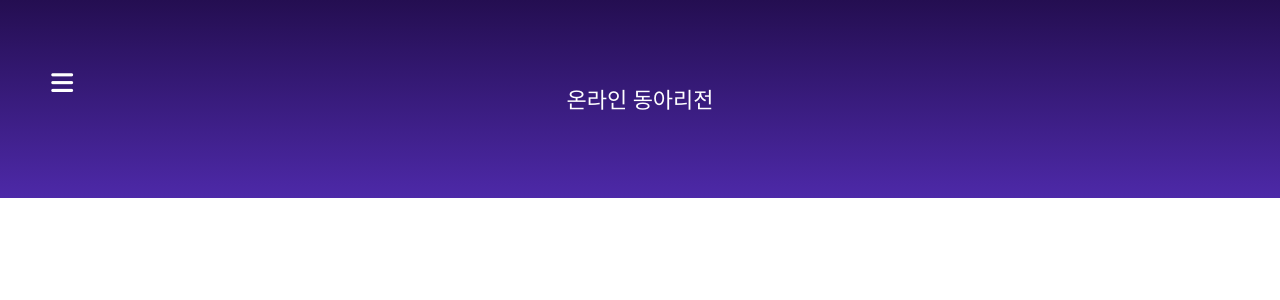
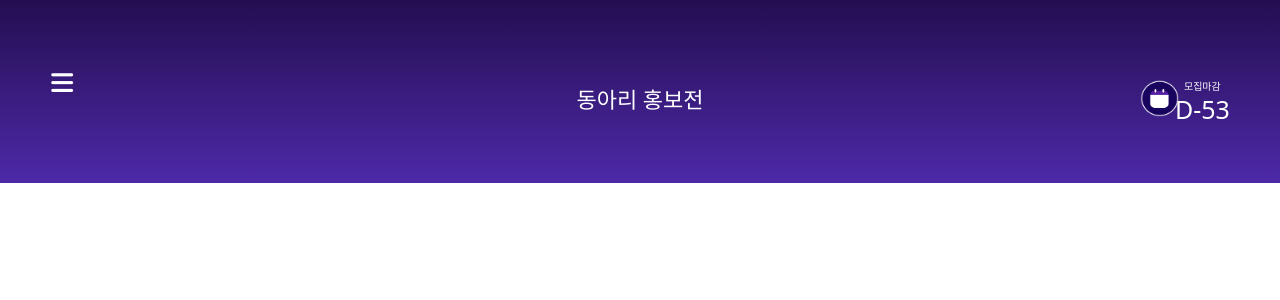
Before and after one commit to SYULION9TH/2021-syu-club, a Django app: template onlineclub/base/templates/side.html in a window 1280 px wide. Shown: the top 300 px of the page. Run offline with Django 3.2, Linux system fonts and the light colour scheme; the template is opened without the code that fills it, so the values that code supplies are empty; some libraries are stand-ins or nearby versions; some web fonts are replaced.

Commit message:
sidebar d-day update

```diff
--- a/onlineclub/base/templates/side.html
+++ b/onlineclub/base/templates/side.html
@@ -21,40 +21,84 @@
       <div class="sidebar_header">
         <h1>동아리 홍보전</h1>
         <div class="hide_Btn"><i class="fas fa-angle-double-left" id="CloseBtn"></i></div><br>
-        <div class="admin_icon"><i class="fas fa-user-circle"></i></div>
+        <img class="admin_login" src="admin_login.png">
         <h4><a href="#">관리자로 로그인하기</a></h4>
       </div>
         <div class="sidenav">
-          <button class="dropdown-btn">문화분과
+          <button class="dropdown-btn">문화 체육 분과
             <i class="fa fa-caret-down"></i>
           </button>
           <div class="dropdown-container">
+            <button class="dropdown-all">문화 체육 분과 모아보기
+              <i class="fas fa-arrow-right"></i>
+            </button>
             <a href="#">화소</a>
             <a href="#">클래시아</a>
             <a href="#">일루젼</a>
           </div>
-          <button class="dropdown-btn">학술분과
+          <button class="dropdown-btn">학술 분과
             <i class="fa fa-caret-down"></i>
           </button>
           <div class="dropdown-container">
+            <button class="dropdown-all">학술 분과 모아보기
+              <i class="fas fa-arrow-right"></i>
+            </button>
+            <a href="#">...</a>
+            <a href="#">...</a>
+            <a href="#">dfdf</a>
+            <a href="#">werwe</a>
+            <a href="#">gsdf</a>
+            <a href="#">asdf</a>
+            <a href="#">gggw</a>
+            <a href="#">dfsf</a>
+            <a href="#">agsd</a>
+            <a href="#">gggg</a>
+            <a href="#">sdfs</a>
+            <a href="#">tttt</a>
+            <a href="#">erer</a>
+            <a href="#">werw</a>
+            <a href="#">dgdg</a>
+            <a href="#">sdfs</a>
+            <a href="#">gggg</a>
+            <a href="#">ssss</a>
+            <a href="#">ffff</a>
+            <a href="#">aaaa</a>
+            <a href="#">aaaa</a>
+            <a href="#">ssss</a>
+            <a href="#">uuuu</a>
+            <a href="#">kkkk</a>
+            <a href="#">gggg</a>
+            <a href="#">dfdf</a>
+          </div>
+          <button class="dropdown-btn">종교 봉사 분과
+            <i class="fa fa-caret-down"></i>
+          </button>
+          <div class="dropdown-container">
+            <button class="dropdown-all">종교 봉사 분과 모아보기
+              <i class="fas fa-arrow-right"></i>
+            </button>
             <a href="#">...</a>
             <a href="#">...</a>
             <a href="#">...</a>
           </div>
-          <button class="dropdown-btn">봉사분과
+          <button class="dropdown-btn">기타
             <i class="fa fa-caret-down"></i>
           </button>
           <div class="dropdown-container">
-            <a href="#">...</a>
-            <a href="#">...</a>
-            <a href="#">...</a>
+            <a href="#">방송국</a>
           </div>
         </div>
+        <div class="sidebar_footer"><span>© 삼육대학교 38대 벼리 동아리연합회 | 멋쟁이 사자처럼 at 삼육대학교 9기<br>
+          서울 특별시 노원구 화랑로 815 삼육대학교 학생회관<br>
+          개발진 | 김지연 박미란 박세연 박현서 성예지 이민주 이보람<br>
+          이지수 윤예빈 정하늘 주미진 최정은 함승우 황한슬
+        </span></div>
     </div>
 
   <section>
     <div class="menu_Btn"><i class="fas fa-bars" id="OpenBtn"></i></div>
-    <h1>온라인 동아리전</h1><br>
+    <h1>동아리 홍보전</h1>
+    <img class="dday_calendar" src="dday_calendar.png"><div class="counter"></div>
 
   </section>
 
@@ -88,6 +132,14 @@
         });
     }
 
+    let counter = document.querySelector('.counter');
+    let today = new Date(), //현재 날짜 가져오기
+        dday = new Date("Oct 12,2021, 00:00:00").getTime(), //디데이
+        gap = dday - today,
+        result = Math.floor(gap / (1000 * 60 * 60 * 24));
+
+    counter.innerHTML = `모집마감<br><h1>D-${result}</h1>`
+
   </script>
 </body>
 </html>
--- a/onlineclub/base/templates/style.css
+++ b/onlineclub/base/templates/style.css
@@ -11,13 +11,13 @@
     font-style: normal;
   }
 
-  body{
+  body {
     margin: 0;
     padding: 0;
     box-sizing: border-box;
   }
 
-  section{
+  section {
     padding: 5% 4%;
     width: 100%;
     height: 100%;
@@ -25,22 +25,53 @@
     background: linear-gradient(#240E51, #4D29A8);
   }
 
+  .dday_calendar {
+    margin-right: 50px;
+    margin-top: -40px;
+    float: right;
+    width: 39px;
+    height: 41px;
+  }
+
+  .counter {
+    text-align: center;
+    margin-right: -90px;
+    margin-top: -40px;
+    float: right;
+  }
+
   .sidebar {
     display: none;
-    position: fixed;
+    position: absolute;
+    overflow: auto;
     background: none;
     color: white;
     width: 300px;
     max-width: 90%;
-    height: 100vh;
     z-index: 9999;
+    min-height: 100%;
+    padding-bottom: 110px;
   }
 
   .sidebar_header {
+    height: 135px;
     display: block;
-    background-color: #929292;
-    opacity: 0.9;
+    background-color:  rgba(131, 131, 131, 0.85);
     padding-bottom: 30px;
+  }
+
+  .sidebar_footer {
+    position: absolute;
+    text-align: center;
+    display: block;
+    color: black;
+    background-color: rgb(216, 216, 216);
+    padding-top: 20px;
+    padding-bottom: 20px;
+    left: 0;
+    bottom: 0;
+    width: 100%;
+    height: 110px;
   }
 
   .sidebar_header>h1 {
@@ -77,9 +108,10 @@
     box-shadow : rgba(0,0,0,0.5) 0 0 0 9999px;
   }
 
-  .admin_icon {
-    font-size: 35px;
-    color: #4b3577;
+  .admin_login {
+    width: 60px;
+    height: 40px;
+    margin-top: 6px;
     padding-left: 20px;
     float: left;
   }
@@ -117,7 +149,7 @@
     margin-top: 0px;
   }
 
-  .sidenav a, .dropdown-btn {
+  .sidenav a, .dropdown-btn, .dropdown-all {
     padding: 6px 8px 6px 16px;
     text-decoration: none;
     font-size: 20px;
@@ -155,10 +187,16 @@
   .dropdown-container {
     display: none;
     background-color: #f7f7f7;
-    padding-left: 8px;
+    overflow: auto;
+    height: 350px;
   }
 
-  .fa-caret-down {
+  .dropdown-all {
+    background-color:#9c85ca;
+  }
+
+  .fa-caret-down, .fa-arrow-right {
     float: right;
     padding-right: 8px;
+    padding-top: 3px;
   }
```
Also changed, not shown: onlineclub/base/templates/admin_login.png (added), onlineclub/base/templates/dday_calendar.png (added).
